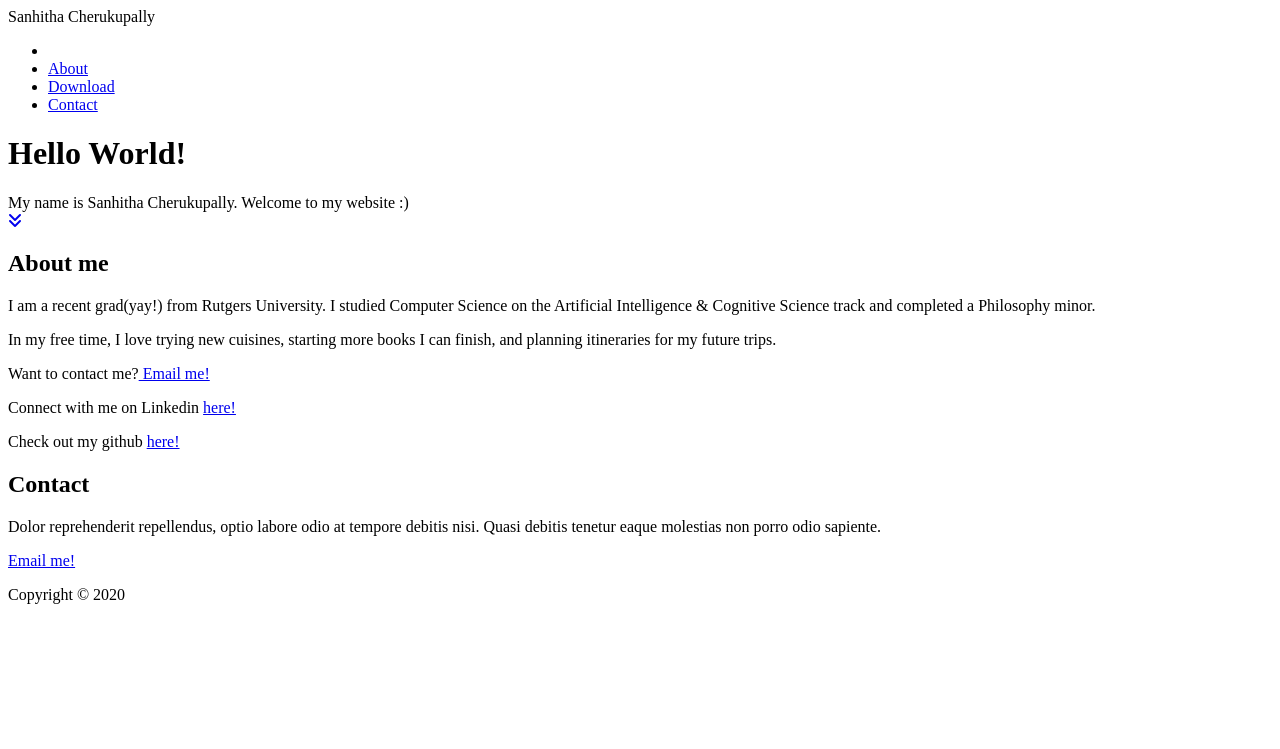
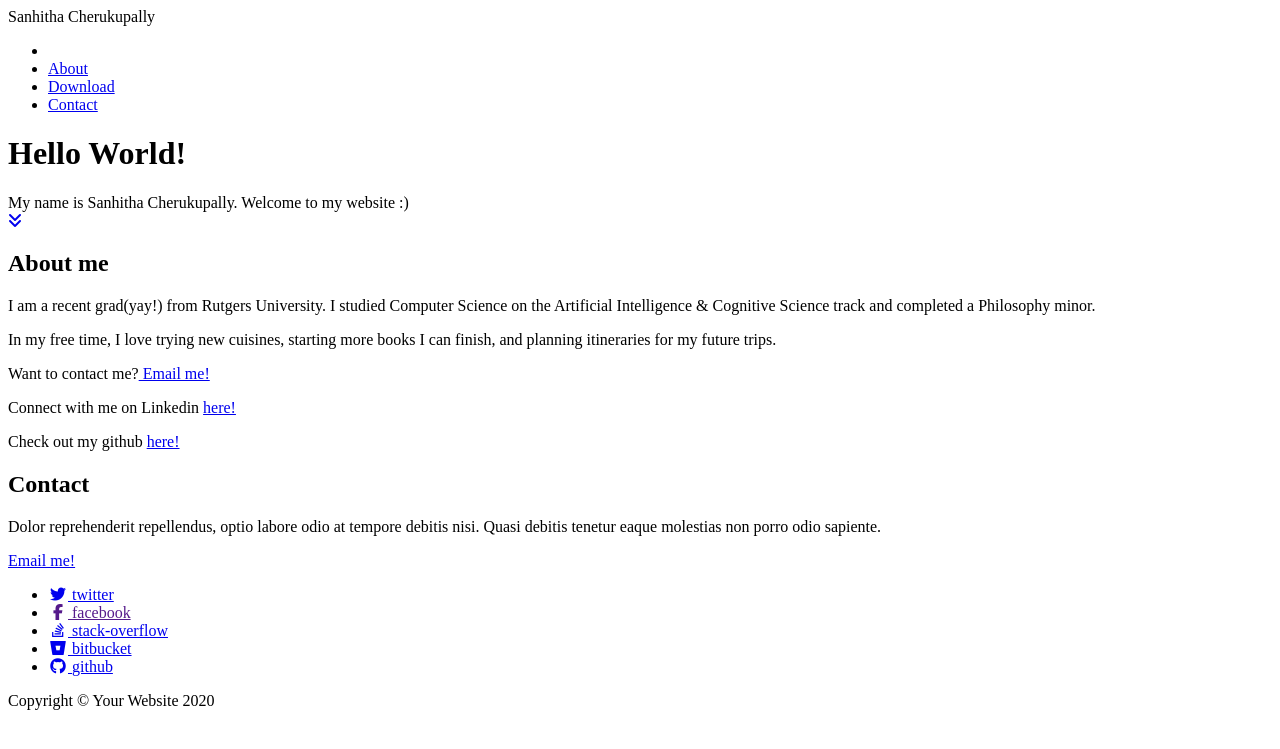
Before and after one commit to sanhithac/sanhithac.github.io, a Jekyll site: the page built from index.html, in a window 1280 px wide. Shown: the top 749 px of the page. Built offline with Jekyll 4.4.1, drawn with Linux system fonts in a browser that asks for light colours; nearby versions of some CDN libraries; library files that are not in the unit come from our copies; some of the changed lines change nothing that is shown.

Commit message:
Update _config.yml

```diff
--- a/_config.yml
+++ b/_config.yml
@@ -1,2 +1,30 @@
-name: Sanhitha Cherukupally
+# Site settings
+title: Sanhitha Cherukupally
+email: sanhitha.c@gmail.com
+url: https://sanhithac.github.io
+description: "Sanhitha's corner of the internet!"
+
+# Color settings (hex-codes without the leading hash-tag)
+color:
+  primary-dark: '#000000'
+  links: '#219ab3'
+
+# Footer settings
+footer: Your Website
+
+# Social networks usernames (many more available: google-plus, flickr, dribbble, pinterest, instagram, tumblr, linkedin, etc.)
+social:
+  - title: twitter
+    url: https://twitter.com/SBootstrap
+  - title: facebook
+    url:
+  - title: stack-overflow
+    url: http://stackoverflow.com/questions/tagged/jekyll
+  - title: bitbucket
+    url: http://bitbucket.org/jekyll
+  - title: github
+    url: https://github.com/IronSummitMedia/startbootstrap
+
+# Build settings
 markdown: kramdown
+permalink: pretty
```
